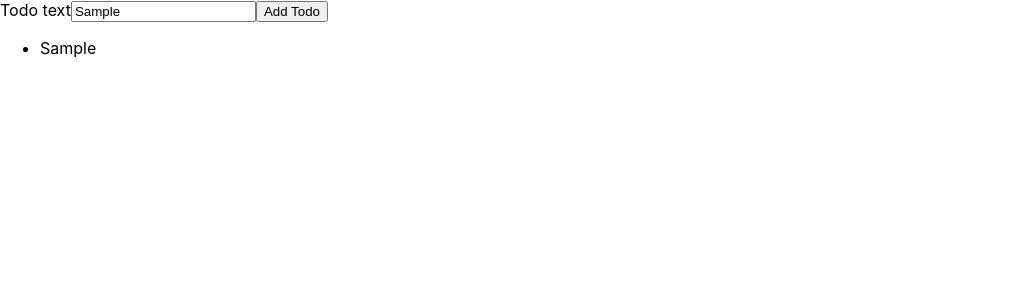
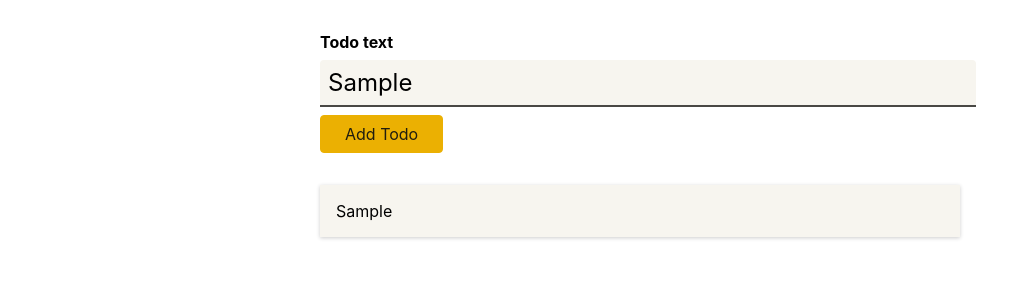
Before and after one commit to Patrykshub/react-ts, a React (Create React App) app: page / in a window 1280 px wide. Both pictures are taken after typing "Sample" into the empty fields and a click on the button "Add Todo". Shown: the top 300 px of the page, without its empty margins (0-1035 px from the left). Built offline with nearby package versions, Linux system fonts and the light colour scheme.

Commit message:
feat: adding styling

```diff
--- /dev/null
+++ b/src/components/NewTodo.module.css
@@ -0,0 +1,42 @@
+.form {
+    width: 40rem;
+    margin: 2rem auto;
+
+  }
+
+  .form label {
+    display: block;
+    font-weight: bold;
+    margin-bottom: 0.5rem;
+  }
+
+  .form input {
+    display: block;
+    width: 100%;
+    font: inherit;
+    font-size: 1.5rem;
+    padding: 0.5rem;
+    border-radius: 4px;
+    background-color: #f7f5ef;
+    border: none;
+    border-bottom: 2px solid #494844;
+    border-bottom-right-radius: 0;
+    border-bottom-left-radius: 0;
+    margin-bottom: 0.5rem;
+  }
+
+  .form button {
+    font: inherit;
+    background-color: #ebb002;
+    border: 1px solid #ebb002;
+    color: #201d0f;
+    padding: 0.5rem 1.5rem;
+    border-radius: 4px;
+    cursor: pointer;
+  }
+
+  .form button:hover,
+  .form button:active {
+    background-color: #ebc002;
+    border-color: #ebc002;
+  }
--- a/src/components/NewTodo.tsx
+++ b/src/components/NewTodo.tsx
@@ -1,4 +1,6 @@
 import React, { useRef } from "react";
+
+import classes from './NewTodo.module.css';
 
 interface NewTodoPropsI {
     onAddTodo: (text: string) => void;
@@ -20,7 +22,7 @@
   };
 
   return (
-    <form onSubmit={submitHandler}>
+    <form className={classes.form}onSubmit={submitHandler}>
       <label>Todo text</label>
       <input type="text" id="text" ref={todoTextInputRef} />
       <button>Add Todo</button>
--- /dev/null
+++ b/src/components/TodoItem.module.css
@@ -0,0 +1,6 @@
+.item {
+    margin: 1rem 0;
+    box-shadow: 0 1px 4px rgba(0, 0, 0, 0.2);
+    padding: 1rem;
+    background-color: #f7f5ef;
+  }
--- a/src/components/TodoItem.tsx
+++ b/src/components/TodoItem.tsx
@@ -1,5 +1,7 @@
+import classes from './TodoItem.module.css';
+
 const TodoItem: React.FC<{ todoText: string }> = (props) => {
-    return <li>{props.todoText}</li>
+    return <li className={classes.item}>{props.todoText}</li>
 };
 
 export default TodoItem;
--- /dev/null
+++ b/src/components/Todos.module.css
@@ -0,0 +1,6 @@
+.todos {
+    list-style: none;
+    margin: 2rem auto;
+    padding: 0;
+    width: 40rem;
+  }
--- a/src/components/Todos.tsx
+++ b/src/components/Todos.tsx
@@ -1,10 +1,11 @@
 import React from "react";
 import TodoItem from "./TodoItem";
 import Todo from "../models/todo";
+import classes from './Todos.module.css'
 
 const Todos: React.FC<{ items: Todo[] }> = (props) => {
   return (
-    <ul>
+    <ul className={classes.todos}>
       {props.items.map((item) => (
         <TodoItem key={item.id} todoText={item.text} />
       ))}
```
